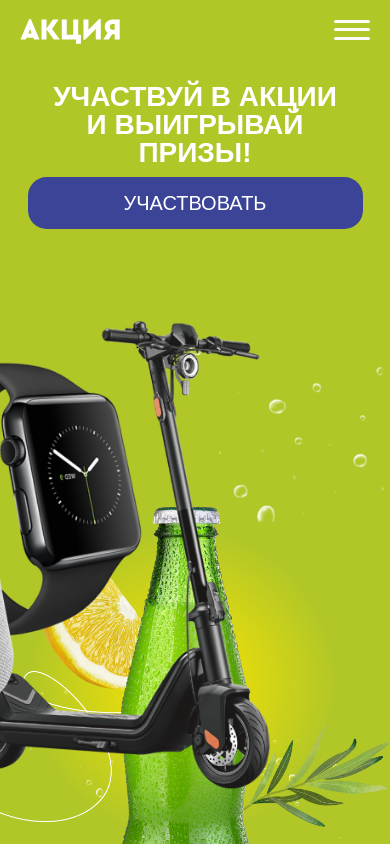
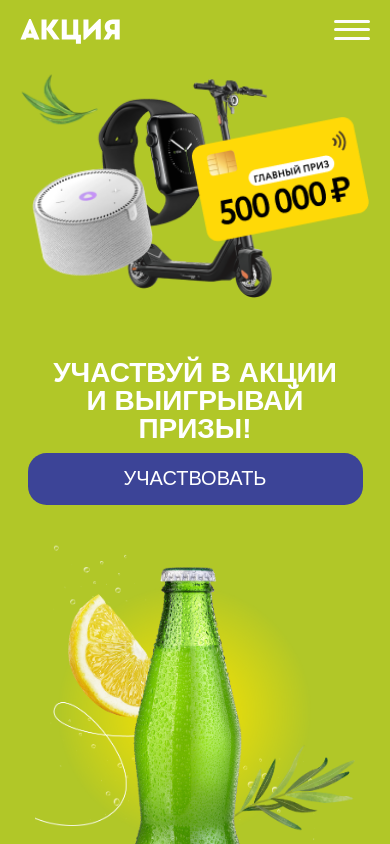
Before and after one commit to shishel-zaitcevich/promo_actions, a React (Create React App) app: page /#/ in a window 390 px wide. Built offline with nearby package versions, Linux system fonts and the light colour scheme.

Commit message:
fixed styles in header

```diff
--- a/src/assets/styles/header.scss
+++ b/src/assets/styles/header.scss
@@ -24,7 +24,6 @@
       max-width: 95%;
       height: calculateRem(63);
       margin: calculateRem(20) calculateRem(20);
-      // justify-content: center;
     }
     @media only screen and (min-width: 360px) and (max-width: 767px) {
       max-width: 90%;
@@ -116,22 +115,16 @@
     justify-content: space-between;
     position: relative;
     overflow-x: hidden;
-    // @media only screen and (min-width: 1366px) and (max-width: 1919px) {
-    //   width: 100%;
-    // }
-    // @media only screen and (min-width: 768px) and (max-width: 1365px) {
-    // }
-    // @media only screen and (min-width: 360px) and (max-width: 767px) {
-    //   max-width: calculateRem(414);
-    //   min-width: calculateRem(360);
-    //   flex-direction: column-reverse;
-    //   align-items: center;
-    //   justify-content: space-between;
-    //   overflow-y: hidden;
-    // }
+    @media only screen and (min-width: 360px) and (max-width: 767px) {
+      max-width: calculateRem(414);
+      min-width: calculateRem(360);
+      flex-direction: column-reverse;
+      align-items: center;
+      overflow-y: hidden;
+    }
     .bottle_img {
       max-width: calculateRem(996);
-      width: 100%;
+      width: 50%;
       max-height: calculateRem(950.67);
       height: 100%;
       position: absolute;
@@ -143,28 +136,24 @@
       background-size: contain;
       background-position: bottom left;
 
-      // @media only screen and (min-width: 1366px) and (max-width: 1439px) {
-      //   max-height: calculateRem(760);
-      //   max-width: 50%;
-      // }
-      // @media only screen and (min-width: 1021px) and (max-width: 1365px) {
-      //   max-height: 85%;
-      //   max-width: 100%;
-      // }
+      @media only screen and (min-width: 1366px) and (max-width: 1439px) {
+        max-width: 50%;
+      }
+      @media only screen and (min-width: 1021px) and (max-width: 1365px) {
+        max-width: 100%;
+      }
       @media only screen and (min-width: 767px) and (max-width: 1020px) {
-        max-height: calculateRem(500);
         max-width: 80%;
-        left: -10%;
       }
-      // @media only screen and (min-width: 360px) and (max-width: 767px) {
-      //   min-width: calculateRem(240);
-      //   max-width: 90%;
-      //   max-height: 100%;
-      //   height: 45%;
-      //   position: relative;
-      //   background-position: bottom;
-      //   background-size: contain;
-      // }
+      @media only screen and (min-width: 360px) and (max-width: 767px) {
+        background-position: bottom;
+        background-size: contain;
+        height: 50%;
+        max-height: 100%;
+        max-width: 90%;
+        min-width: 20rem;
+        position: relative;
+      }
     }
     .title_container {
       max-width: calculateRem(602.67);
@@ -178,21 +167,14 @@
       z-index: 3;
       @include flex_column;
       justify-content: flex-start;
-      // @media only screen and (min-width: 1366px) and (max-width: 1919px) {
-      //   max-width: 40%;
-      // }
-      // @media only screen and (min-width: 768px) and (max-width: 1365px) {
-      //   max-width: 40%;
-      //   max-height: 100%;
-      // }
-      // @media only screen and (min-width: 360px) and (max-width: 767px) {
-      //   max-width: 100%;
-      //   height: 33%;
-      //   justify-content: center;
-      //   position: relative;
-      //   left: 0;
-      //   transform: translate(0);
-      // }
+      @media only screen and (min-width: 360px) and (max-width: 767px) {
+        max-width: 100%;
+        height: 33%;
+        justify-content: center;
+        position: relative;
+        left: 0;
+        transform: translate(0);
+      }
       .title {
         color: $color_white;
         font-size: calculateRem(93.33);
@@ -206,7 +188,7 @@
         }
         @media only screen and (min-width: 1484px) and (max-width: 1754px) {
           font-size: calculateRem(70);
-          max-width: 65%;
+          max-width: 70%;
         }
         @media only screen and (min-width: 1366px) and (max-width: 1483px) {
           font-size: calculateRem(60);
@@ -215,7 +197,6 @@
         @media only screen and (min-width: 1021px) and (max-width: 1365px) {
           font-size: calculateRem(50);
           max-width: 50%;
-          // padding-top: 20%;
         }
         @media only screen and (min-width: 768px) and (max-width: 1020px) {
           font-size: calculateRem(40);
@@ -267,146 +248,57 @@
         }
       }
     }
-    .prizes_imgs {
-      max-width: calculateRem(996);
-      width: 100%;
-      max-height: calculateRem(950.67);
+    .card {
+      width: 30%;
+      max-height: calculateRem(450);
       height: 100%;
       position: absolute;
-      z-index: 2;
-      bottom: 0;
-      right: 0;
-      // overflow-y: hidden;
-      // position: absolute;
-      // right: 0;
-      // max-width: calculateRem(762);
-      // width: 100%;
-      // max-height: calculateRem(950);
-      // height: 100%;
-      // z-index: 1;
-      // @include flex_column;
-      // justify-content: space-between;
-      // @media only screen and (min-width: 1366px) and (max-width: 1919px) {
-      // }
-      // @media only screen and (min-width: 768px) and (max-width: 1365px) {
-      //   right: 0;
-      // }
-      // @media only screen and (min-width: 360px) and (max-width: 767px) {
-      //   position: relative;
-      //   max-height: calculateRem(229.46);
-      //   gap: calculateRem(20);
-      // }
-      .card {
-        // position: absolute;
-        // right: calculateRem(21.33);
-        // max-width: calculateRem(602);
-        // width: 100%;
-        // max-height: calculateRem(336.56);
-        // height: 100%;
-        // background-image: url('../../../public/images/card.png');
-        // background-repeat: no-repeat;
-        // background-size: contain;
-        max-width: calculateRem(996);
-        width: 100%;
-        max-height: calculateRem(950.67);
-        height: 100%;
-        position: absolute;
-        z-index: 2;
+      z-index: 1;
       top: 0;
-        right: 3%;
-        overflow-y: hidden;
+      right: calculateRem(21.33);
       background-image: url('../../../public/images/card.png');
       background-repeat: no-repeat;
-        background-size: auto 40%;
+      background-size: contain;
       background-position: top right;
-
-        // @media only screen and (min-width: 1600px) and (max-width: 1919px) {
-        //   max-width: calculateRem(520);
-        //   right: calculateRem(16);
-        // }
-        // @media only screen and (min-width: 1440px) and (max-width: 1599px) {
-        //   max-width: calculateRem(451);
-        //   right: 2%;
-        // }
-        // @media only screen and (min-width: 1366px) and (max-width: 1439px) {
-        //   max-width: 55%;
-        // }
-
-        // @media only screen and (min-width: 1021px) and (max-width: 1365px) {
-        //   max-width: 50%;
-        //   top: 10%;
-        //   max-height: calculateRem(500);
-        // }
-        // @media only screen and (min-width: 768px) and (max-width: 1020px) {
-        //   max-height: calculateRem(300);
-        //   max-width: calculateRem(240);
-        //   right: 0;
-        // }
+      @media only screen and (min-width: 1600px) and (max-width: 1919px) {
+        max-height: auto;
+      }
       @media only screen and (min-width: 360px) and (max-width: 767px) {
         display: none;
       }
     }
     .super {
-        // position: absolute;
-        // bottom: calculateRem(84);
-        // width: 100%;
-        // max-height: calculateRem(550);
-        // height: 100%;
-        // background-image: url('../../../public/images/super.png');
-        // background-repeat: no-repeat;
-        // background-size: contain;
-        max-width: calculateRem(996);
-        width: 100%;
-        max-height: calculateRem(950.67);
+      width: 50%;
+      max-height: calculateRem(550.67);
       height: 100%;
       position: absolute;
-        z-index: 2;
-        bottom: 7%;
+      bottom: 5%;
       right: 0;
-        overflow-y: hidden;
       background-image: url('../../../public/images/super.png');
       background-repeat: no-repeat;
-        background-size: auto 60%;
+      background-size: contain;
       background-position: bottom right;
-        // @media only screen and (min-width: 1600px) and (max-width: 1919px) {
-        //   // max-height: calculateRem(480);
-        //   // bottom: 3%;
-        //   // background-position: right bottom;
-        //   background-size: auto 70%;
-        // }
-        // @media only screen and (min-width: 1366px) and (max-width: 1599px) {
-        //   max-width: 55%;
-        //   max-height: calculateRem(333);
-        //   bottom: 0;
-        //   right: 0;
-        // }
-        // @media only screen and (min-width: 1021px) and (max-width: 1365px) {
-        //   max-height: calculateRem(400);
-        //   max-width: calculateRem(600);
-        //   right: 0;
-        //   bottom: 5%;
-        //   background-position: bottom right;
-        // }
-        // @media only screen and (min-width: 768px) and (max-width: 1020px) {
-        //   max-height: calculateRem(300);
-        //   max-width: calculateRem(320);
-        //   right: 0;
-        //   bottom: 0;
-        // }
-        // @media only screen and (min-width: 360px) and (max-width: 767px) {
-        //   background-image: url('../../../public/images/Group\ 1987300019.png');
-        //   background-position: top;
-        //   position: unset;
-        // }
-        // position: absolute;
-        // bottom: 5%; /* Пример использования процентов для нижнего смещения */
-        // width: 80%; /* Пример использования процентов для ширины */
-        // height: 50%; /* Пример использования процентов для высоты */
-        // max-width: calculateRem(550);
-        // max-height: calculateRem(550);
-        // background-image: url('../../../public/images/super.png');
-        // background-repeat: no-repeat;
-        // background-size: contain;
+      @media only screen and (min-width: 1600px) and (max-width: 1919px) {
+        max-width: 36%;
+      }
+      @media only screen and (min-width: 1441px) and (max-width: 1599px) {
+        max-width: 40%;
+      }
+      @media only screen and (min-width: 1366px) and (max-width: 1440px) {
+        max-width: 40%;
+      }
+      @media only screen and (min-width: 1021px) and (max-width: 1365px) {
+        max-width: 42%;
+      }
+      @media only screen and (min-width: 768px) and (max-width: 1020px) {
+        max-width: 60%;
+      }
+      @media only screen and (min-width: 360px) and (max-width: 767px) {
+        background-image: url('../../../public/images/Group\ 1987300019.png');
+        background-position: top;
+        position: static;
+        width: 90%;
+        height: 40%;
       }
     }
   }
--- a/src/components/header/HeaderContent.tsx
+++ b/src/components/header/HeaderContent.tsx
@@ -47,10 +47,8 @@ export function HeaderContent() {
           <SuccessMessage handleCloseModal={handleCloseSuccessModal} />
         </ModalWindow>
       </div>
-      <div className="prizes_imgs">
-        <div className="card"></div>
-        <div className="super"></div>
-      </div>
+      <div  className="card"></div>
+      <div  className="super"></div>
     </section>
   );
 }
```
Also changed, not shown: 1 other file (tests, documents, lock files or other folders). Lines whose indentation alone changed are shown as unchanged.
